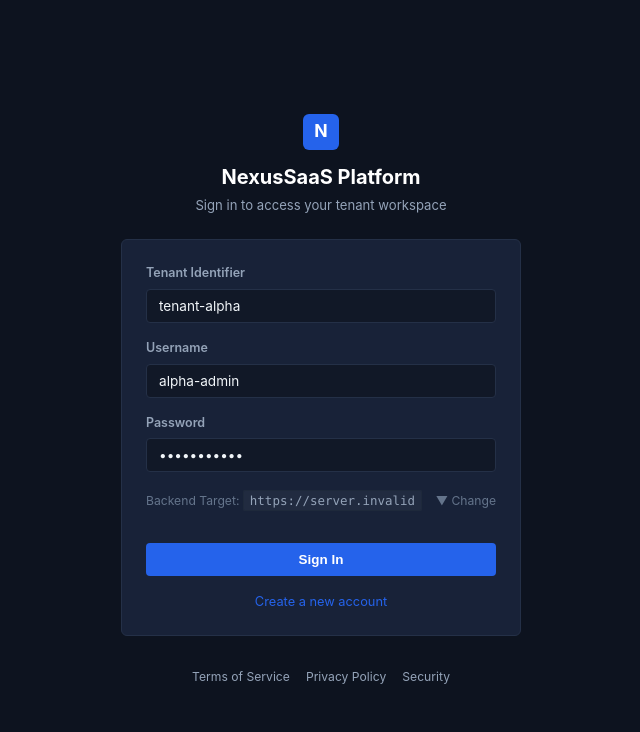
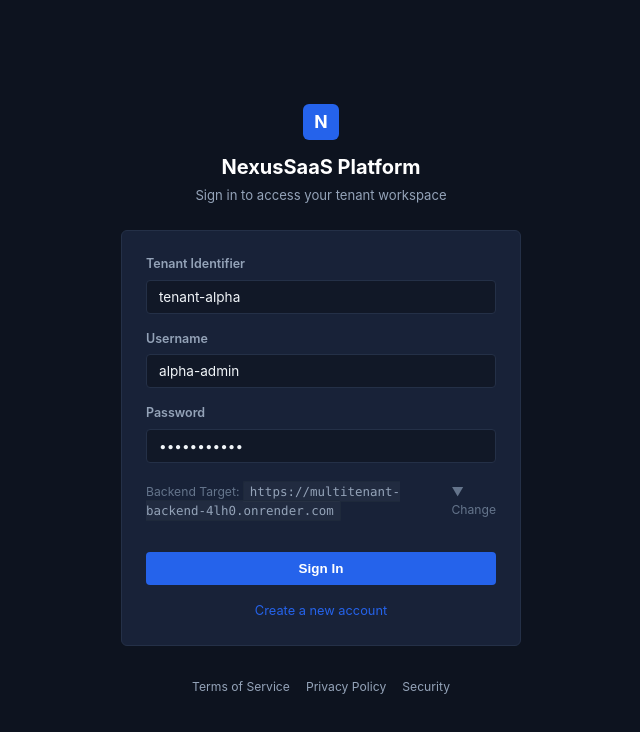
Before and after one commit to chaithanya762/Multi-tenant-SaaS-Backend, a React (Vite) app in the folder frontend/: page / in a window 1280 px wide. Shown: the top 732 px of the page, without its empty margins (319-959 px from the left). Built offline with nearby package versions, Linux system fonts and the light colour scheme; no server answers.

Commit message:
Set default backend target to live Render instance https://multitenant-backend-4lh0.onrender.com

```diff
--- a/frontend/src/pages/AuthScreen.jsx
+++ b/frontend/src/pages/AuthScreen.jsx
@@ -1,14 +1,21 @@
 import React, { useState } from 'react';
 import { useAuth } from '../context/AuthContext';
 import { getApiBaseUrl } from '../api/apiClient';
+
+const DEFAULT_RENDER_URL = 'https://multitenant-backend-4lh0.onrender.com';
 
 export function AuthScreen() {
   const { login, apiFetch, addToast } = useAuth();
   const [isLogin, setIsLogin] = useState(true);
   const [form, setForm] = useState({ tenantId: 'tenant-alpha', username: 'alpha-admin', email: '', password: 'password123' });
-  const [apiUrl, setApiUrl] = useState(localStorage.getItem('saas_api_url') || '');
+  const [apiUrl, setApiUrl] = useState(localStorage.getItem('saas_api_url') || DEFAULT_RENDER_URL);
   const [showConfig, setShowConfig] = useState(false);
   const [loading, setLoading] = useState(false);
+
+  // Initialize default Render URL in localStorage if not set
+  if (!localStorage.getItem('saas_api_url')) {
+    localStorage.setItem('saas_api_url', DEFAULT_RENDER_URL);
+  }
 
   const handleApiUrlChange = (val) => {
     setApiUrl(val);
@@ -113,7 +120,7 @@ export function AuthScreen() {
                 onClick={() => setShowConfig(!showConfig)}
                 style={{ fontSize: '0.76rem', color: 'var(--text-muted)', cursor: 'pointer', display: 'flex', justifyContent: 'space-between' }}
               >
-                <span>Backend Target: <code className="code-tag">{apiUrl || getApiBaseUrl() || '/api (Vite Proxy)'}</code></span>
+                <span>Backend Target: <code className="code-tag">{apiUrl || getApiBaseUrl() || '/api'}</code></span>
                 <span>{showConfig ? '▲ Hide' : '▼ Change'}</span>
               </div>
 
@@ -123,11 +130,11 @@ export function AuthScreen() {
                   <input
                     type="url"
                     className="input"
-                    placeholder="https://your-app.onrender.com"
+                    placeholder="https://multitenant-backend-4lh0.onrender.com"
                     value={apiUrl}
                     onChange={e => handleApiUrlChange(e.target.value)}
                   />
-                  <div className="subtext">Enter your deployed Render backend URL or leave empty for local proxy.</div>
+                  <div className="subtext">Targeting live Render backend instance.</div>
                 </div>
               )}
             </div>
```
